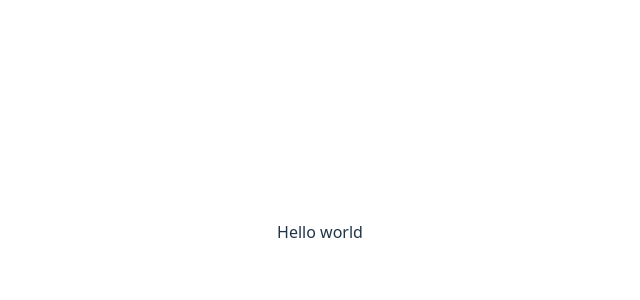
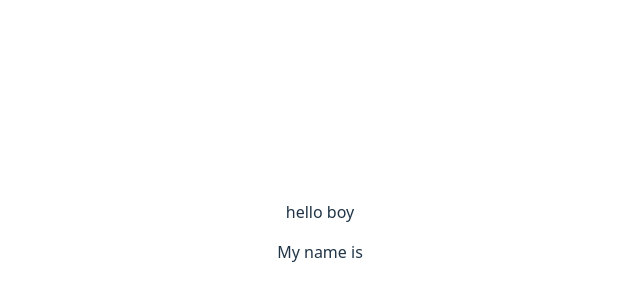
Before and after one commit to engripaye/react-movie-api, a React app in the folder movie-frontend/: page / in a window 1280 px wide. Shown: the part 168-468 px from the top of the page, without its empty margins (320-960 px from the left). Built offline with nearby package versions, Linux system fonts and the light colour scheme; the HTML template or start-up script is replaced by a standard one.

Commit message:
commit latest development by ENGR. IPAYE

```diff
--- a/movie-frontend/src/App.jsx
+++ b/movie-frontend/src/App.jsx
@@ -3,10 +3,19 @@ import './App.css'
 function App() {
 
   return (
-      <div>
-        <p>Hello world</p>
-      </div>
+      <>
+
+        <Text display="hello boy" />
+        <Text display="My name is "/>
+  </>
   )
 }
 
+function Text({display}) {
+  return (<div>
+    <p>{display}</p>
+  </div>
+  );
+}
+
 export default App
```
